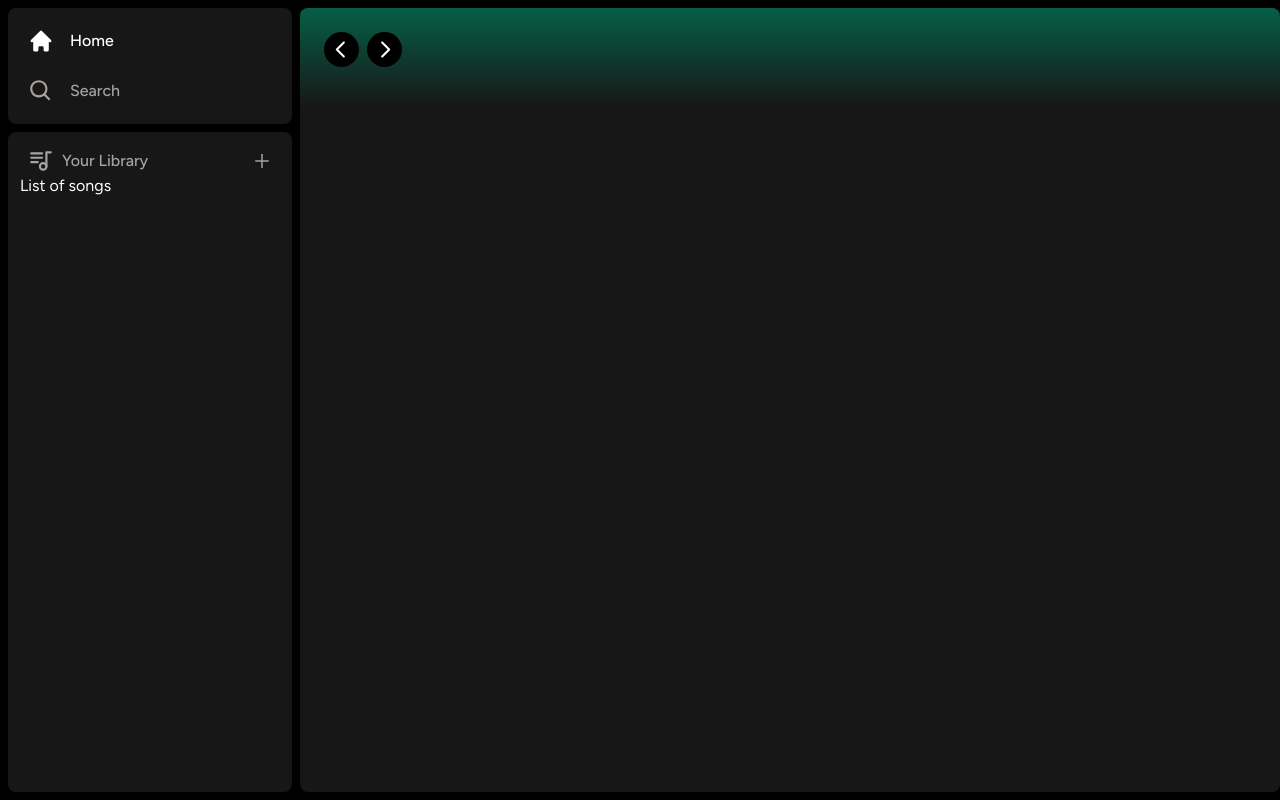
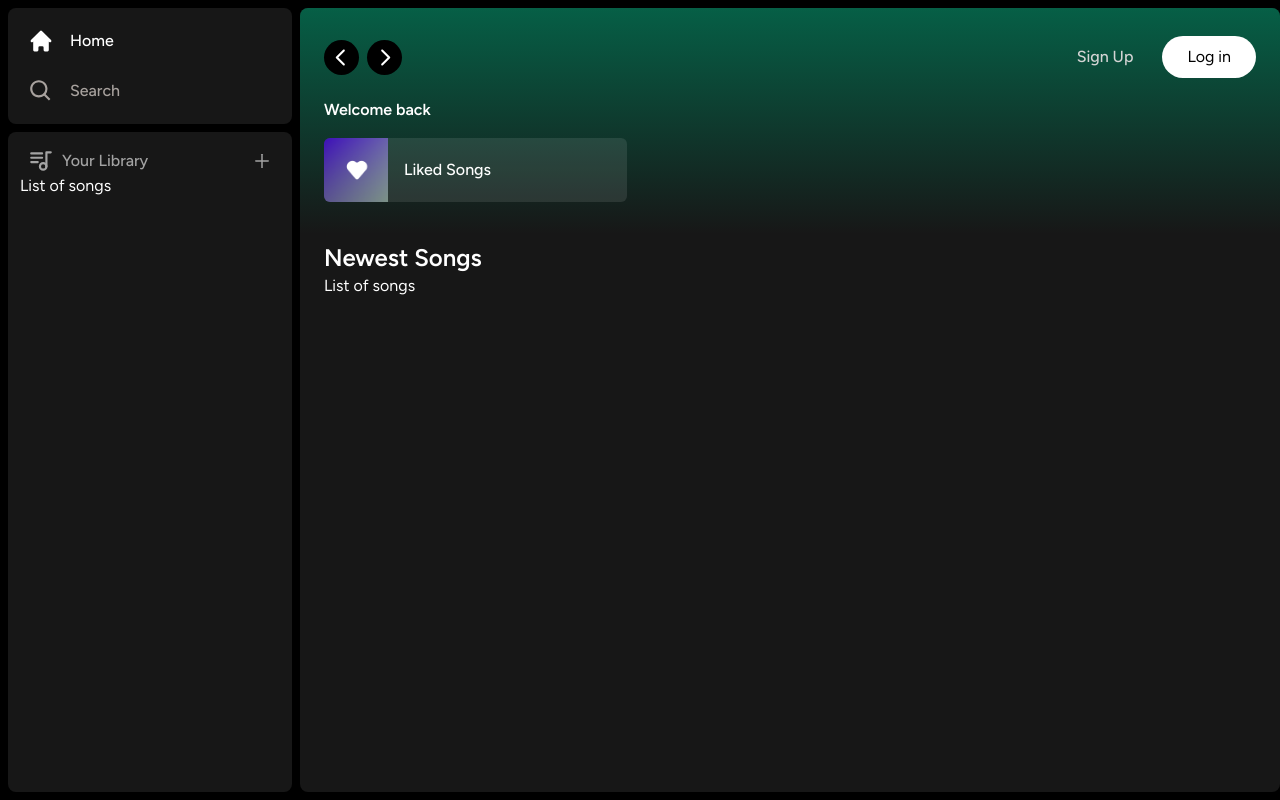
Before and after one commit to gjmooney/next-spotify, a Next.js app: page / in a window 1280 px wide. Built offline with nearby package versions, Linux system fonts and the light colour scheme.

Commit message:
Finish layout stuff

```diff
--- a/src/app/page.tsx
+++ b/src/app/page.tsx
@@ -1,9 +1,27 @@
 import Header from "@/components/Header";
+import ListItem from "@/components/ListItem";
 
 export default function Home() {
   return (
     <div className="bg-neutral-900 rounded-lg h-full w-full overflow-hidden overflow-y-auto ">
-      <Header></Header>
+      <Header>
+        <div className="mb-2 ">
+          <h1 className="text-white te3xl font-semibold">Welcome back</h1>
+
+          <div
+            className="grid grid-cols-1 sm:grid-cols-2 xl:grid-cols-3 2xl:grid-cols-4 gap-3 mt-4
+          "
+          >
+            <ListItem image="/liked.png" href="/liked" name="Liked Songs" />
+          </div>
+        </div>
+      </Header>
+      <div className="mt-2 mb-7 px-6">
+        <div className="flex justify-between items-center">
+          <h1 className="text-white text-2xl font-semibold">Newest Songs</h1>
+        </div>
+        <div className="">List of songs</div>
+      </div>
     </div>
   );
 }
--- /dev/null
+++ b/src/components/Button.tsx
@@ -0,0 +1,26 @@
+import { ButtonHTMLAttributes, forwardRef } from "react";
+import { twMerge } from "tailwind-merge";
+
+interface ButtonProps extends ButtonHTMLAttributes<HTMLButtonElement> {}
+
+const Button = forwardRef<HTMLButtonElement, ButtonProps>(
+  ({ className, children, disabled, type = "button", ...props }, ref) => {
+    return (
+      <button
+        type={type}
+        className={twMerge(
+          "w-full rounded-full bg-green-500 border border-transparent px-3 py-3 disabled:cursor-not-allowed disabled:opacity-50 text-black hover:opacity-75 transition",
+          className
+        )}
+        disabled={disabled}
+        ref={ref}
+        {...props}
+      >
+        {children}
+      </button>
+    );
+  }
+);
+
+Button.displayName = "Button";
+export default Button;
--- a/src/components/Header.tsx
+++ b/src/components/Header.tsx
@@ -6,6 +6,8 @@
 import { HiHome } from "react-icons/hi";
 import { RxCaretLeft, RxCaretRight } from "react-icons/rx";
 import { twMerge } from "tailwind-merge";
+
+import Button from "./Button";
 
 interface HeaderProps {
   children: ReactNode;
@@ -50,7 +52,26 @@
             <BiSearch className="text-black" size={20} />
           </button>
         </div>
+
+        <div className="flex justify-between items-center gap-x-4">
+          <>
+            <div>
+              <Button
+                onClick={() => {}}
+                className="bg-transparent text-neutral-300 font-medium"
+              >
+                Sign Up
+              </Button>
+            </div>
+            <div>
+              <Button onClick={() => {}} className="bg-white px-6 py-2">
+                Log in
+              </Button>
+            </div>
+          </>
+        </div>
       </div>
+      {children}
     </div>
   );
 };
--- /dev/null
+++ b/src/components/ListItem.tsx
@@ -0,0 +1,38 @@
+"use client";
+
+import Image from "next/image";
+import { useRouter } from "next/navigation";
+import { FC } from "react";
+import { FaPlay } from "react-icons/fa";
+
+interface ListItemProps {
+  image: string;
+  name: string;
+  href: string;
+}
+
+const ListItem: FC<ListItemProps> = ({ image, name, href }) => {
+  const router = useRouter();
+
+  const onClick = () => {
+    //TODO: authentication
+    router.push(href);
+  };
+
+  return (
+    <button
+      onClick={onClick}
+      className="relative group flex items-center rounded-md overflow-hidden gap-x-4 bg-neutral-100/10 hover:bg-neutral-100/20 transition pr-4"
+    >
+      <div className="relative min-h-[64px] min-w-[64px]">
+        <Image fill src={image} alt="Like" />
+      </div>
+      <p className="font-medium truncate py-5">{name}</p>
+      <div className="absolute transition opacity-0 rounded-full flex items-center justify-center bg-green-500 p-4 drop-shadow-md right-5 group-hover:opacity-100 hover:scale-110">
+        <FaPlay className="text-black" />
+      </div>
+    </button>
+  );
+};
+
+export default ListItem;
```
Also changed, not shown: public/liked.png (added).
